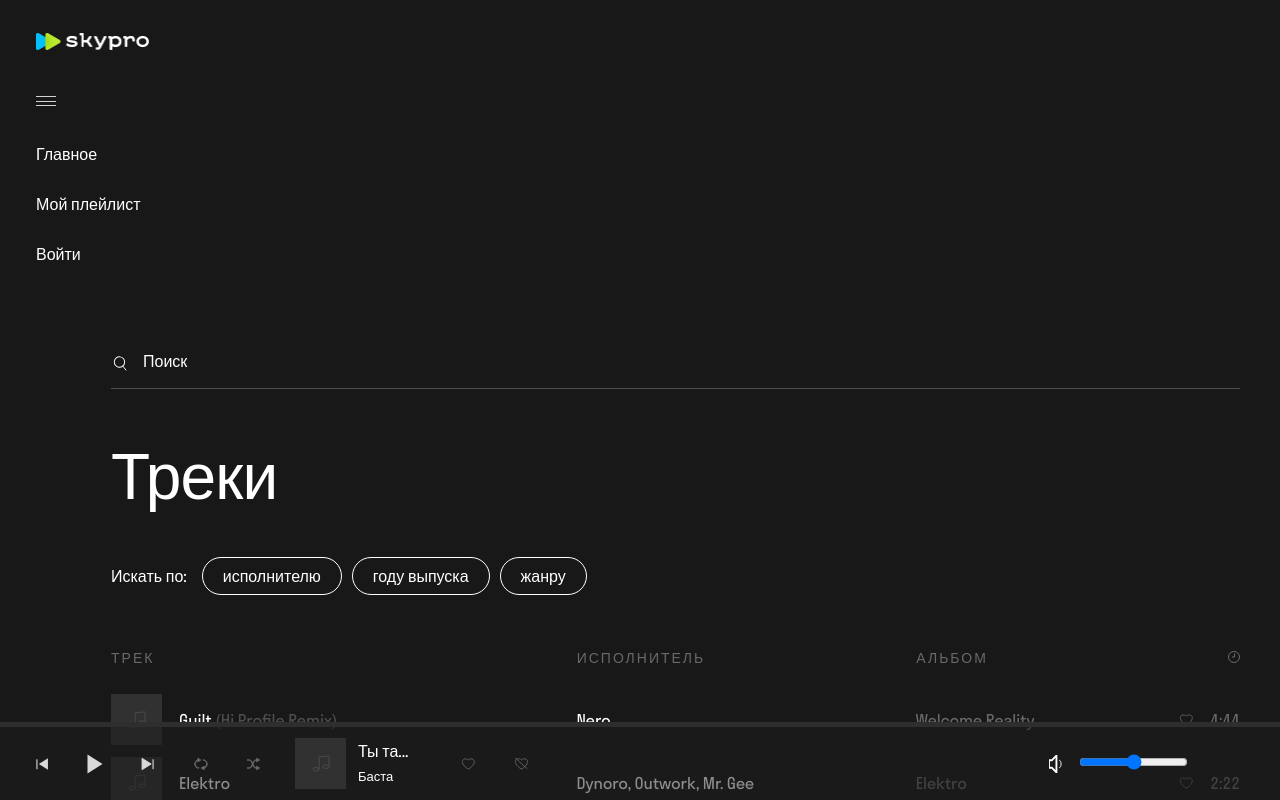
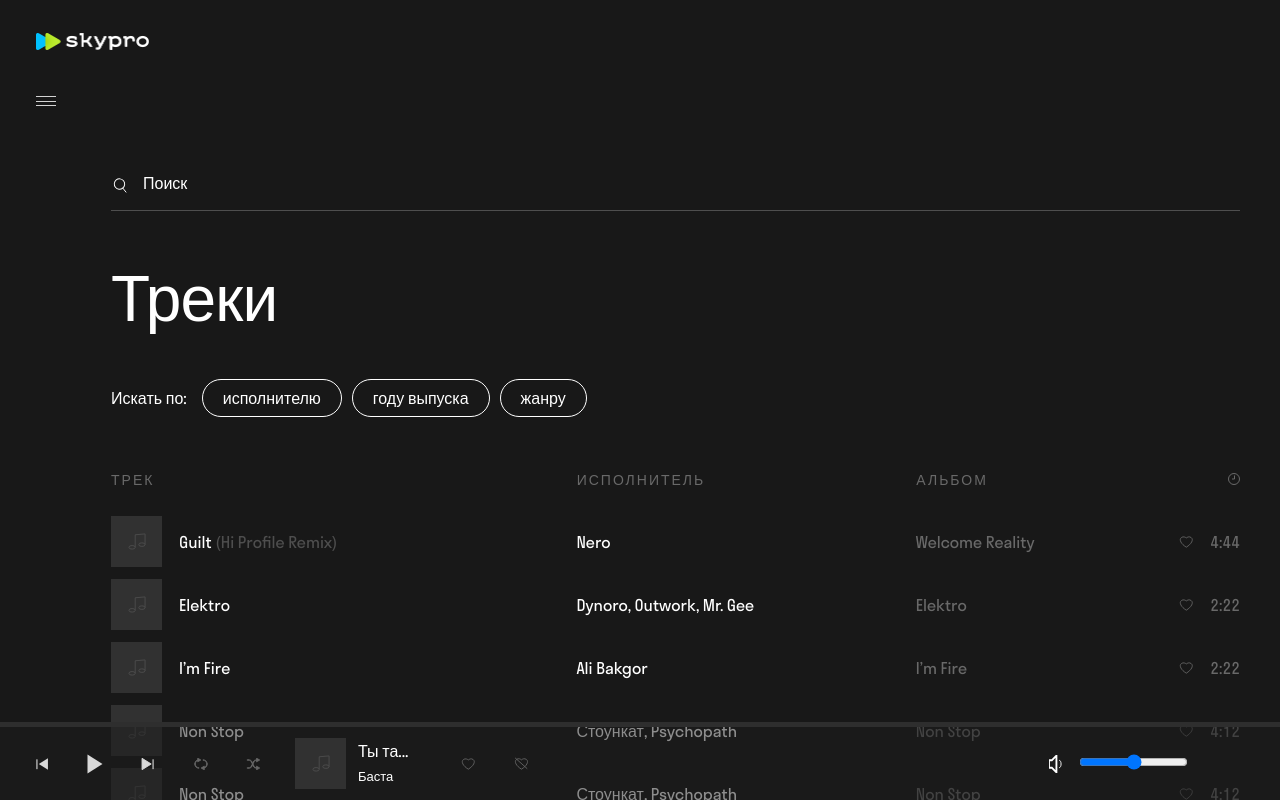
Before and after one commit to katerinanosova/HW4-skypro.music, a React (Create React App) app in the folder skypro-music/: page / in a window 1280 px wide. Built offline with nearby package versions, Linux system fonts and the light colour scheme.

Commit message:
added menu-bar, downloading skeleton

```diff
--- a/skypro-music/src/App.css
+++ b/skypro-music/src/App.css
@@ -134,6 +134,9 @@ body {
 .nav__burger {
   width: 20px;
   height: 36px;
+  background-color: #181818;
+  border: none;
+  box-sizing: border-box;
   padding: 13px 0;
   display: -webkit-box;
   display: -ms-flexbox;
@@ -425,6 +428,13 @@ body {
   margin-right: 17px;
 }
 
+.track__title-image_loading {
+  width: 51px;
+  height: 51px;
+  background-color: #313131;
+  margin-right: 17px;
+}
+
 .track__title-svg {
   width: 18px;
   height: 17px;
@@ -438,6 +448,12 @@ body {
   font-size: 16px;
   line-height: 24px;
   color: #ffffff;
+}
+
+.track__title-text_loading {
+  width: 356px;
+  height: 19px;
+  background-color: #313131;
 }
 
 .track__title-span {
@@ -458,6 +474,14 @@ body {
   justify-content: flex-start;
 }
 
+.track__author_loading {
+  width: 271px;
+  height: 19px;
+  background-color:#313131;
+  /* position: relative;
+    left: -95px; */
+}
+
 .track__author-link {
   font-style: normal;
   font-weight: 400;
@@ -465,6 +489,12 @@ body {
   line-height: 24px;
   color: #ffffff;
   text-align: left;
+}
+
+.track-play__author-link_loading {
+  width: 271px;
+  height: 19px;
+  background-color:#313131;
 }
 
 .track__album {
@@ -477,6 +507,14 @@ body {
   font-size: 16px;
   line-height: 24px;
   color: #696969;
+}
+
+.track__album-link_loading {
+  width: 305px;
+  height: 19px;
+  background-color:#313131;
+  /* position: relative;
+    left: -140px; */
 }
 
 .track__time-svg {
@@ -575,6 +613,12 @@ body {
 .sidebar__img {
   width: 100%;
   height: auto;
+}
+
+.sidebar__img_loading {
+  width: 250px;
+  height: 150px;
+  background: #313131;
 }
 
 .bar {
--- a/skypro-music/src/App.js
+++ b/skypro-music/src/App.js
@@ -1,17 +1,36 @@
+import { useEffect, useState } from "react";
 import "./App.css";
 import AudioPlayer from "./Components/AudioPlayer";
 import NavMenu from "./Components/NavMenu";
 import Sidebar from "./Components/Sidebar";
 import Tracklist from "./Components/Tracklist";
 
+function delay(interval) {
+  return new Promise((resolve) => {
+      setTimeout(() => {
+          resolve();
+      }, interval);
+  });
+};
+
 function App() {
+  const [loading, setLoading] = useState(true);
+
+  useEffect(() => {
+    delay(3000).then(() => {
+      setLoading(!loading);
+    })
+  }, []);
+
+
+
   return (
   <div className="wrapper">
     <div className="container">
     <main className="main">
       <NavMenu />
-      <Tracklist />
-      <Sidebar />
+      <Tracklist isLoading={loading}/>
+      <Sidebar isLoading={loading}/>
     </main>
     <AudioPlayer />
     <footer className="footer" />
--- a/skypro-music/src/Components/NavMenu.js
+++ b/skypro-music/src/Components/NavMenu.js
@@ -1,15 +1,24 @@
+import { useState } from "react";
+
 export default function NavMenu() {
+  const [open, setOpen] = useState(false);
+
+  function toggleOpen() {
+    setOpen(!open);
+  }
+
     return (
         <nav className="main__nav nav">
         <div className="nav__logo logo">
           <img className="logo__image" src="img/logo.png" alt="logo" />
         </div>
-        <div className="nav__burger burger">
+        <button type="button" className="nav__burger burger" onClick={toggleOpen}>
           <span className="burger__line" />
           <span className="burger__line" />
           <span className="burger__line" />
-        </div>
-        <div className="nav__menu menu">
+        </button>
+
+        {open ? <div className="nav__menu menu">
           <ul className="menu__list">
             <li className="menu__item">
               <a href="http://" className="menu__link">
@@ -27,7 +36,9 @@ export default function NavMenu() {
               </a>
             </li>
           </ul>
-        </div>
+        </div> : null}
+
+
       </nav>
     );
 }
--- a/skypro-music/src/Components/Playlist.js
+++ b/skypro-music/src/Components/Playlist.js
@@ -13,16 +13,16 @@ export const playlists = [{
 }]
 
 
-export function Playlist() {
+export function Playlist({ isLoading }) {
 
     const playlistItems = playlists.map(playlistItem =>
         <div key={playlistItem.id} className="sidebar__item">
             <a className="sidebar__link" href="http://">
-                <img
+                {isLoading ? <div className="sidebar__img_loading" /> : <img
                   className="sidebar__img"
                   src={playlistItem.img}
                   alt={playlistItem.name}
-                />
+                />}
             </a>
         </div>
         )
--- a/skypro-music/src/Components/Sidebar.js
+++ b/skypro-music/src/Components/Sidebar.js
@@ -1,7 +1,7 @@
 import { Playlist } from "./Playlist";
 
 
-export default function Sidebar() {
+export default function Sidebar({ isLoading }) {
     return (
         <div className="main__sidebar sidebar">
         <div className="sidebar__personal">
@@ -14,7 +14,7 @@ export default function Sidebar() {
         </div>
         <div className="sidebar__block">
           <div className="sidebar__list">
-            <Playlist />
+            <Playlist isLoading={isLoading}/>
           </div>
         </div>
       </div>
--- a/skypro-music/src/Components/Track.js
+++ b/skypro-music/src/Components/Track.js
@@ -1,3 +1,4 @@
+
 export const tracks = [{
     id: 0,
     title: "Guilt",
@@ -70,41 +71,55 @@ export const tracks = [{
     time: "4:12"
 }]
 
-export function GetTracks() {
+
+export function GetTracks({ isLoading }) {
     const trackList = tracks.map(track =>
         <div key={track.id} className="playlist__item">
         <div className="playlist__track track">
           <div className="track__title">
-            <div className="track__title-image">
-              <svg className="track__title-svg" alt="music">
-                <use xlinkHref="img/icon/sprite.svg#icon-note" />
-              </svg>
-            </div>
-            <div className="track__title-text">
+          <div>
+            {isLoading ? <div className="track__title-image_loading" /> : <div className="track__title-image">
+             <svg className="track__title-svg" alt="music">
+               <use xlinkHref="img/icon/sprite.svg#icon-note"/>
+             </svg>
+           </div>}
+          </div>
+          {isLoading ? <div className="track__title-text_loading" /> : <div className="track__title-text">
               <a className="track__title-link" href="http://">
                 {track.title}
                 <span className="track__title-span">
                 {track.version ? track.version : ''}
                 </span>
               </a>
-            </div>
+            </div> }
           </div>
-          <div className="track__author">
+          {isLoading
+          ? <div className="track__author_loading" />
+          : <div className="track__author">
             <a className="track__author-link" href="http://">
             {track.author}
             </a>
+          </div> }
+          {/* <div className="track__author">
+            {isLoading
+            ? <div className="track-play__author-link_loading" />
+            : <a className="track__author-link" href="http://">
+            {track.author}
+            </a>}
+          </div> */}
+          <div className="track__album">
+            {isLoading
+            ? <div className="track__album-link_loading" />
+            : <a className="track__album-link" href="http://">
+              {track.album}
+              </a>}
           </div>
-          <div className="track__album">
-            <a className="track__album-link" href="http://">
-            {track.album}
-            </a>
-          </div>
-          <div className="track__time">
+          {isLoading ? '' : <div className="track__time">
             <svg className="track__time-svg" alt="time">
               <use xlinkHref="img/icon/sprite.svg#icon-like" />
             </svg>
             <span className="track__time-text">{track.time}</span>
-          </div>
+          </div> }
         </div>
       </div>
         )
--- a/skypro-music/src/Components/Tracklist.js
+++ b/skypro-music/src/Components/Tracklist.js
@@ -1,6 +1,6 @@
 import { GetTracks } from "./Track";
 
-export default function Tracklist() {
+export default function Tracklist({ isLoading }) {
     return (
         <div className="main__centerblock centerblock">
         <div className="centerblock__search search">
@@ -37,7 +37,7 @@ export default function Tracklist() {
             </div>
           </div>
           <div className="content__playlist playlist">
-            <GetTracks />
+            <GetTracks isLoading={isLoading}/>
           </div>
         </div>
       </div>
```
